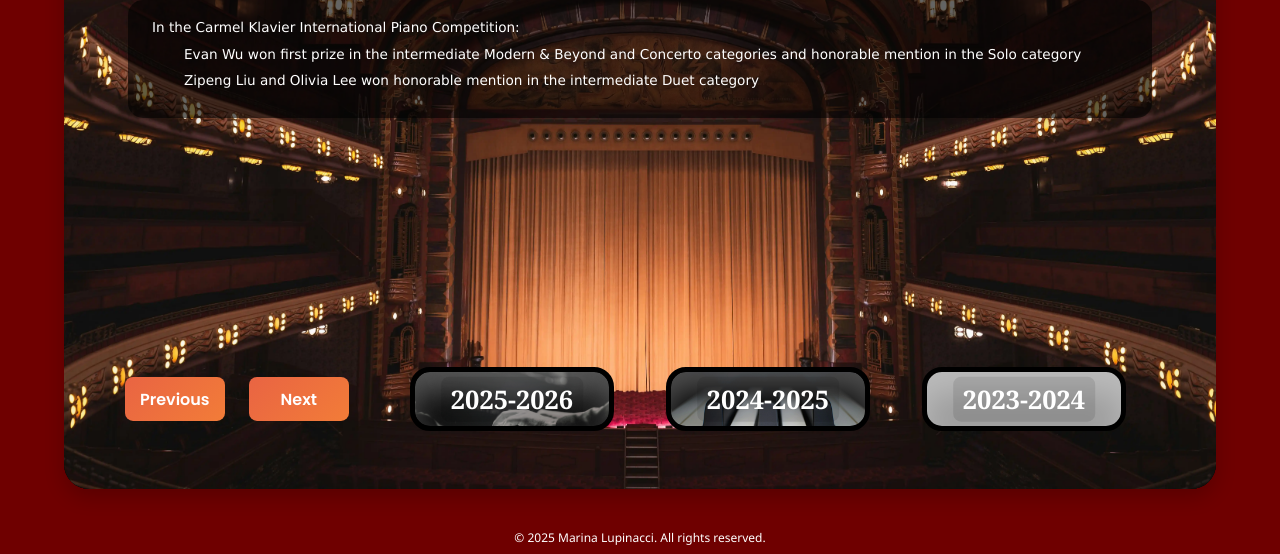
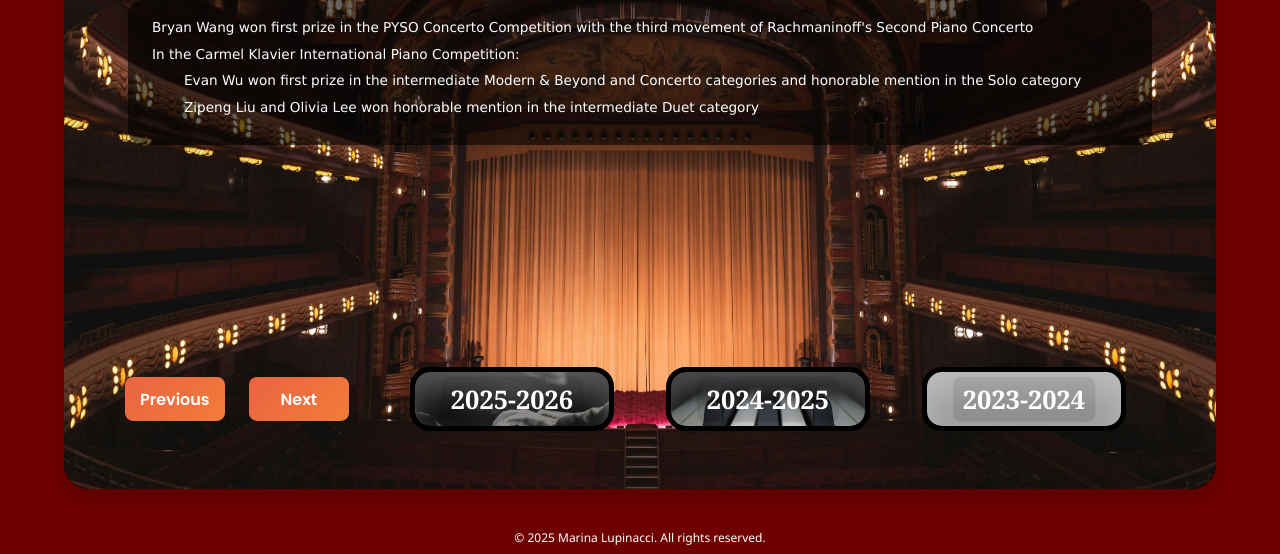
Before and after one commit to rdlucas2/marinawebsite, a plain HTML site: page news.html in a window 1280 px wide. Shown: the part 309-863 px from the top of the page. Drawn offline with nearby package versions, Linux system fonts and the light colour scheme; grey boxes are pictures that could not be loaded.

Commit message:
Updated news (#8)

```diff
--- a/news.html
+++ b/news.html
@@ -71,6 +71,7 @@
                         <div class="content">
                             <h2 class="title">2026-2027</h2>
                             <div class="description">
+                                <p>Bryan Wang won first prize in the PYSO Concerto Competition with the third movement of Rachmaninoff's Second Piano Concerto</p>
                                 <p>In the Carmel Klavier International Piano Competition:</p>
                                 <ul>
                                     <li>
```
